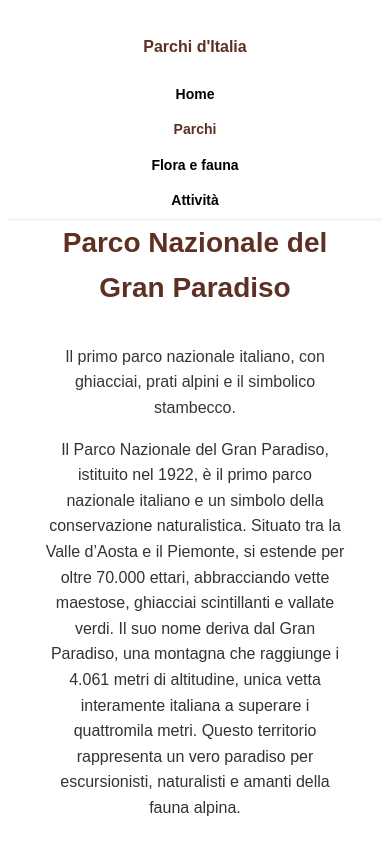
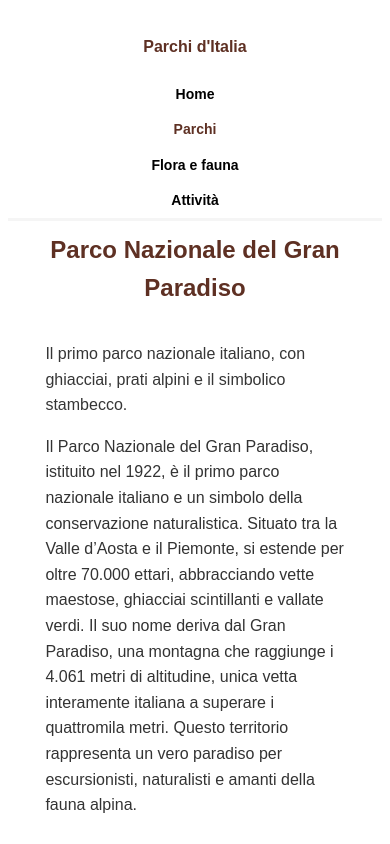
Before and after one commit to Beatriceromeo2/parchi-web-design, a plain HTML site: page paradiso.html in a window 390 px wide. Shown: the top 844 px of the page. Drawn offline with Linux system fonts and the light colour scheme.

Commit message:
Style fixes

```diff
--- a/css/attività.css
+++ b/css/attività.css
@@ -157,11 +157,13 @@ padding-right: 5%;
     justify-content: center;
   }
   h1 {
-    font-size: 28px;
+    font-size: 24px;
     text-align: center;
+    margin-top: 10px;
 }
 h2{
   font-size: 20px;
+  text-align: center;
 }
   nav ul {
     flex-direction: column;
@@ -178,12 +180,12 @@ h2{
     width: 100%;
     margin: 20px 0;
     text-align: center;
+    font-size: 16px;
   }
 
-  .Attività {
+  .FLORAEFAUNA{
     flex-direction: column;
-    align-items: center;
-    text-align: center;
+    align-items: left;
   }
 
   .descrizione {
--- a/css/dolomiti.css
+++ b/css/dolomiti.css
@@ -161,8 +161,9 @@ h2{
   @media (max-width: 600px) {
 
     h1 {
-        font-size: 28px;
+        font-size: 24px;
         text-align: center;
+        margin-top: 10px;
     }
     h3 {
         text-align: center;
@@ -192,7 +193,6 @@ h2{
     .intro {
     width: 100%;
     margin: 20px 0;
-    text-align: center;
     }
     .SECONDO, .TERZO {
         flex-direction: column;
@@ -209,12 +209,11 @@ h2{
     .PARCHIHOME {
       display: flex;
       flex-direction: column;
-      align-items: center;
       gap: 50px;
     }
 
-    .PARCHIHOME a {
-        text-align: center;
+    .PARCHIHOME p{
+        text-align: left;
     }
 
     .PARCHIHOME img {
--- a/css/etna.css
+++ b/css/etna.css
@@ -168,8 +168,9 @@ margin: 0 auto;
   @media (max-width: 600px) {
 
     h1 {
-        font-size: 28px;
+        font-size: 24px;
         text-align: center;
+        margin-top: 10px;
     }
     h3 {
         text-align: center;
@@ -199,7 +200,6 @@ margin: 0 auto;
     .intro {
     width: 100%;
     margin: 20px 0;
-    text-align: center;
     }
     .SECONDO, .TERZO {
         flex-direction: column;
@@ -216,12 +216,11 @@ margin: 0 auto;
     .PARCHIHOME {
       display: flex;
       flex-direction: column;
-      align-items: center;
       gap: 50px;
     }
 
-    .PARCHIHOME a {
-        text-align: center;
+    .PARCHIHOME p{
+        text-align: left;
     }
 
     .PARCHIHOME img {
@@ -229,7 +228,7 @@ margin: 0 auto;
       height: auto;
     }
 
-    .PARADISO, .DOLOMITI, .POLLINO{
+    .PARADISO, .POLLINO, .DOLOMITI{
       width: 100%;
       text-align: center;
     }
--- a/css/floraefauna.css
+++ b/css/floraefauna.css
@@ -157,11 +157,13 @@ nav ul li a {
       justify-content: center;
     }
     h1 {
-      font-size: 28px;
+      font-size: 24px;
       text-align: center;
+      margin-top: 10px;
   }
   h2{
     font-size: 20px;
+    text-align: center;
   }
     nav ul {
       flex-direction: column;
@@ -183,8 +185,7 @@ nav ul li a {
 
     .FLORAEFAUNA{
       flex-direction: column;
-      align-items: center;
-      text-align: center;
+      align-items: left;
     }
 
     .descrizione {
--- a/css/paradiso.css
+++ b/css/paradiso.css
@@ -163,22 +163,24 @@ margin: 0 auto;
   @media (max-width: 600px) {
 
     h1 {
-        font-size: 28px;
+        font-size: 24px;
         text-align: center;
+        margin-top: 10px;
     }
     h3 {
         text-align: center;
         font-size: 20px;
-    }
-    .navigazione {
-      display: flex;
-      justify-content: center;
     }
     header {
       flex-direction: column;
       align-items: center;
       padding: 10px;
   }
+    .navigazione {
+      display: flex;
+      justify-content: center;
+    }
+
     nav ul {
       flex-direction: column;
       gap: 10px;
@@ -193,7 +195,6 @@ margin: 0 auto;
     .intro {
     width: 100%;
     margin: 20px 0;
-    text-align: center;
     }
     .SECONDO, .TERZO {
         flex-direction: column;
@@ -210,12 +211,11 @@ margin: 0 auto;
     .PARCHIHOME {
       display: flex;
       flex-direction: column;
-      align-items: center;
       gap: 50px;
     }
 
-    .PARCHIHOME a {
-        text-align: center;
+    .PARCHIHOME p{
+        text-align: left;
     }
 
     .PARCHIHOME img {
@@ -223,7 +223,7 @@ margin: 0 auto;
       height: auto;
     }
 
-    .DOLOMITI, .ETNA, .POLLINO{
+    .POLLINO, .ETNA, .DOLOMITI{
       width: 100%;
       text-align: center;
     }
--- a/css/pollino.css
+++ b/css/pollino.css
@@ -161,8 +161,9 @@ margin: 0 auto;
   @media (max-width: 600px) {
 
     h1 {
-        font-size: 28px;
+        font-size: 24px;
         text-align: center;
+        margin-top: 10px;
     }
     h3 {
         text-align: center;
@@ -192,7 +193,6 @@ margin: 0 auto;
     .intro {
     width: 100%;
     margin: 20px 0;
-    text-align: center;
     }
     .SECONDO, .TERZO {
         flex-direction: column;
@@ -209,12 +209,11 @@ margin: 0 auto;
     .PARCHIHOME {
       display: flex;
       flex-direction: column;
-      align-items: center;
       gap: 50px;
     }
 
-    .PARCHIHOME a {
-        text-align: center;
+    .PARCHIHOME p{
+        text-align: left;
     }
 
     .PARCHIHOME img {
--- a/css/style.css
+++ b/css/style.css
@@ -197,7 +197,9 @@ h2{
       align-items: center;
       gap: 20px;
     }
-
+    .PARCHIHOME p{
+      text-align: left;
+    }
     .PARCHIHOME section {
       width: 90%;
       text-align: center;
--- a/paradiso.html
+++ b/paradiso.html
@@ -93,7 +93,7 @@
 
     <footer class="footer">
         <p>Parchi d'Italia</p>
-        <a href="mailto:info@parchid'italia.com">Email: info@danzasenzaconfini.com</a>
+        <a href="mailto:info@parchid'italia.com">Email: info@parchid'italia.com</a>
         <p>Link utili:</p>
         <a class="borderright" href="#privacypolicy">Privacy Policy</a>
         <a href="#terminiecondizioni">Termini e Condizioni</a>
```
Also changed, not shown: attività.html (+1 -1 lines), dolomiti.html (+1 -1 lines), etna.html (+1 -1 lines), florafauna.html (+1 -1 lines), index.html (+1 -1 lines), parchi.html (+1 -1 lines), pollino.html (+1 -1 lines).
